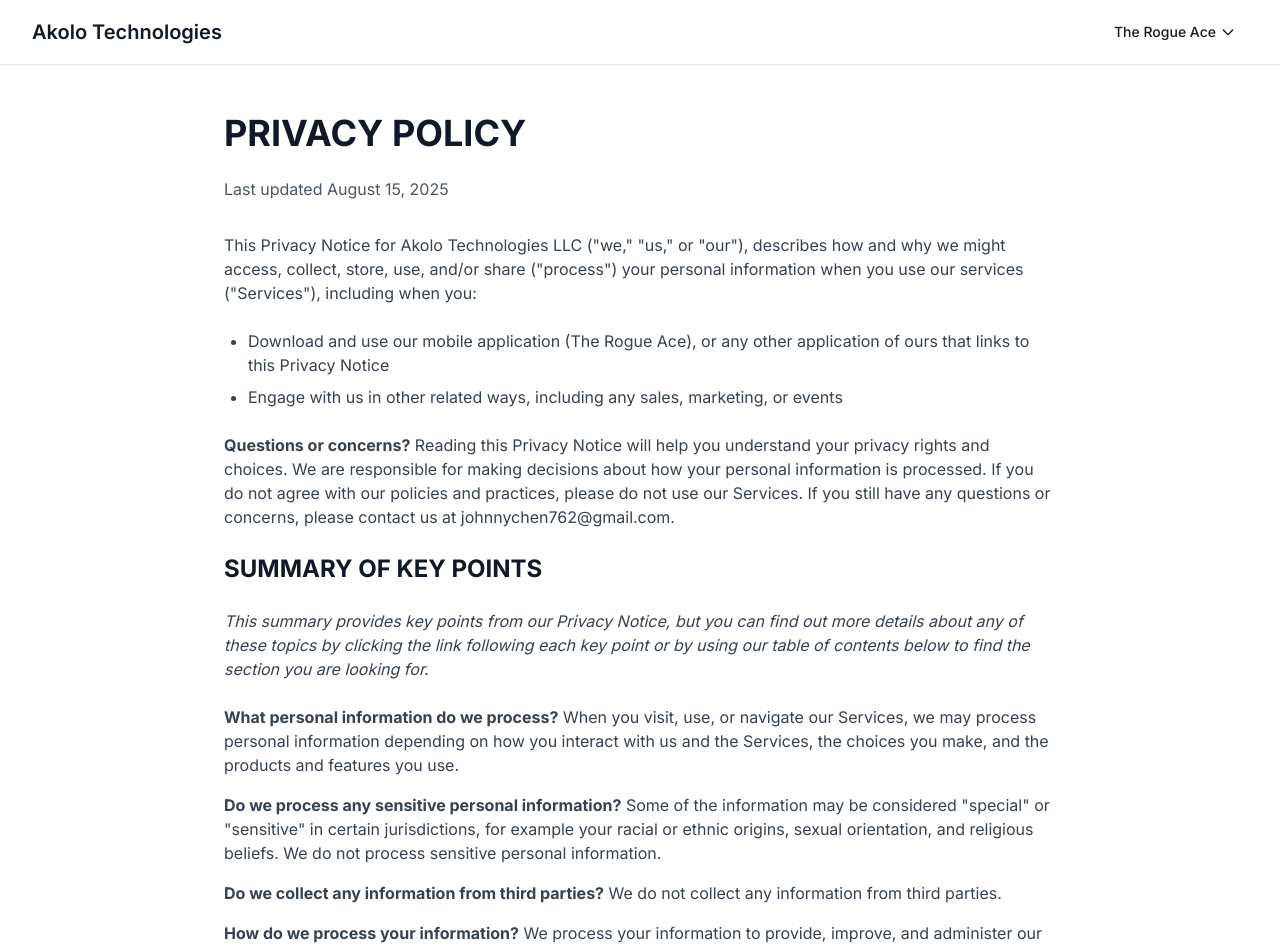
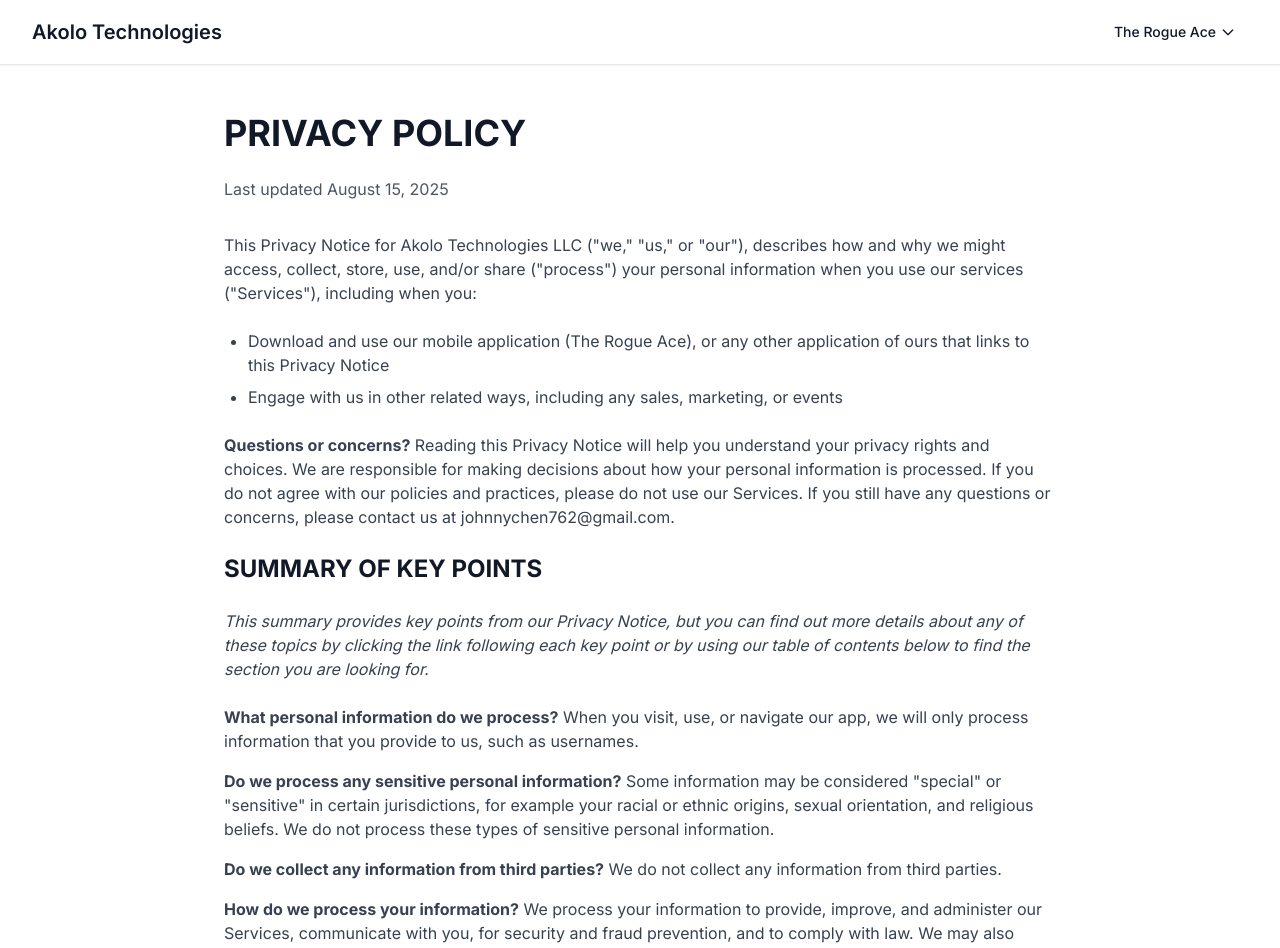
Before and after one commit to TheRoguestAce/akolotechnologies, a Next.js app: page /rogue_ace/privacy-policy in a window 1280 px wide. Shown: the top 948 px of the page. Built offline with nearby package versions, Linux system fonts and the light colour scheme.

Commit message:
more changes

```diff
--- a/app/rogue_ace/privacy-policy/page.tsx
+++ b/app/rogue_ace/privacy-policy/page.tsx
@@ -25,9 +25,9 @@
           </p>
 
           <div className="space-y-4">
-            <p><strong>What personal information do we process?</strong> When you visit, use, or navigate our Services, we may process personal information depending on how you interact with us and the Services, the choices you make, and the products and features you use.</p>
+            <p><strong>What personal information do we process?</strong> When you visit, use, or navigate our app, we will only process information that you provide to us, such as usernames.</p>
 
-            <p><strong>Do we process any sensitive personal information?</strong> Some of the information may be considered "special" or "sensitive" in certain jurisdictions, for example your racial or ethnic origins, sexual orientation, and religious beliefs. We do not process sensitive personal information.</p>
+            <p><strong>Do we process any sensitive personal information?</strong> Some information may be considered "special" or "sensitive" in certain jurisdictions, for example your racial or ethnic origins, sexual orientation, and religious beliefs. We do not process these types of sensitive personal information.</p>
 
             <p><strong>Do we collect any information from third parties?</strong> We do not collect any information from third parties.</p>
 
@@ -82,7 +82,7 @@
           </ul>
 
           <h2 className="text-2xl font-bold text-gray-900 mt-8 mb-4">3. WHAT LEGAL BASES DO WE RELY ON TO PROCESS YOUR PERSONAL INFORMATION?</h2>
-          <p><em>In Short: We only process your personal information when we believe it is necessary and we have a valid legal reason (i.e., legal basis) to do so under applicable law, like with your consent, to comply with laws, to provide you with services to enter into or fulfill our contractual obligations, to protect your rights, or to fulfill our legitimate business interests.</em></p>
+          <p><em>In Short: We only process your personal information when we believe it is necessary and we have a valid legal reason (i.e., legal basis) to do so under applicable law, like with your consent, to comply with laws, to provide you with services to enter into or fulfill our contractual obligations, to protect your rights, or to fulfill our legitimate business interests. We will only process infomation that you provide to us.</em></p>
 
           <p><em>If you are located in the EU or UK, this section applies to you.</em></p>
           <p>The General Data Protection Regulation (GDPR) and UK GDPR require us to explain the valid legal bases we rely on in order to process your personal information. As such, we may rely on the following legal bases to process your personal information:</p>
@@ -212,7 +212,7 @@
                 <tr>
                   <td className="border border-gray-300 px-4 py-2">G. Geolocation data</td>
                   <td className="border border-gray-300 px-4 py-2">Device location</td>
-                  <td className="border border-gray-300 px-4 py-2 text-center">NO</td>
+                  <td className="border border-gray-300 px-4 py-2 text-center">YES</td>
                 </tr>
                 <tr>
                   <td className="border border-gray-300 px-4 py-2">H. Audio, electronic, sensory, or similar information</td>
```
